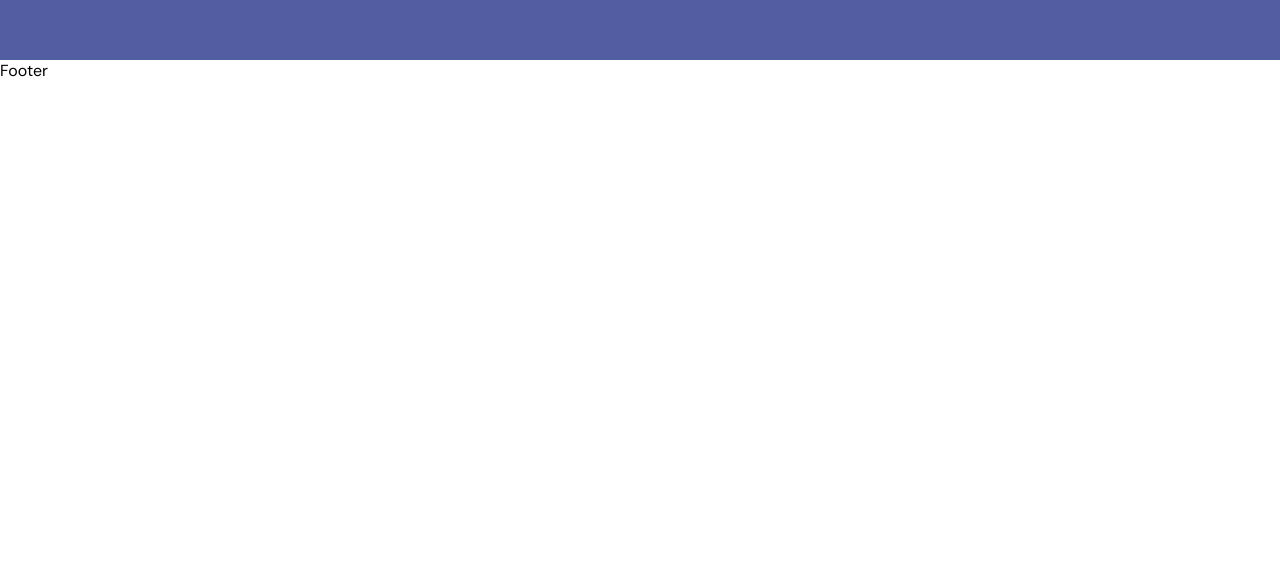
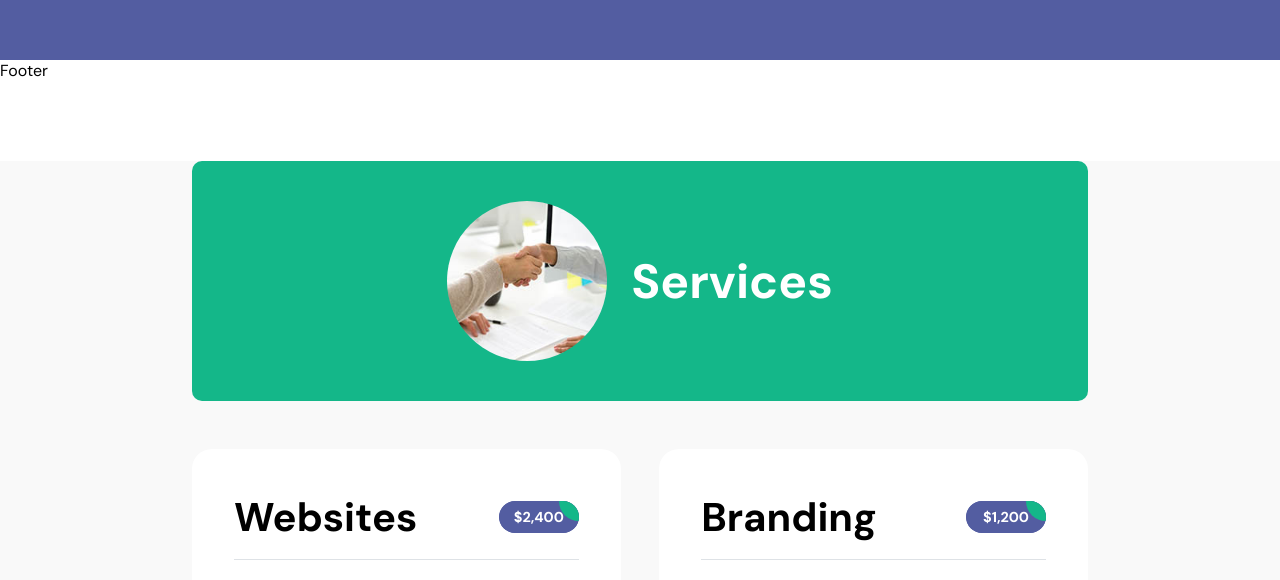
Before and after one commit to MoonesMezher/x5-portfolio, a React (Vite) app: page / in a window 1280 px wide. Shown: the part 740-1320 px from the top of the page. Before the commit the page ends 821 px from the top, so only its background shows below. Built offline with nearby package versions, Linux system fonts and the light colour scheme.

Commit message:
first commit

```diff
--- a/src/App.tsx
+++ b/src/App.tsx
@@ -1,24 +1,29 @@
-import './assets/css/colors.css'
-import './assets/css/fonts.css'
-import './assets/css/layout.css'
-import './App.css'
-import Home from './pages/Home/Home';
-import Header from './components/shared/Header/Header';
-import Footer from './components/shared/Footer/Footer';
-import { BrowserRouter, Route, Routes } from 'react-router-dom';
+import "./assets/css/colors.css";
+import "./assets/css/fonts.css";
+import "./assets/css/layout.css";
+import "./App.css";
+import Home from "./pages/Home/Home";
+import Header from "./components/shared/Header/Header";
+import Footer from "./components/shared/Footer/Footer";
+import { BrowserRouter, Route, Routes } from "react-router-dom";
+import Services from "./components/Services/Services";
 
 function App() {
   return (
-    <main>
+    <div>
+      <main>
         <BrowserRouter>
-          <Header/>
+          <Header />
           <Routes>
-            <Route path='/' element={<Home/>}/>
+            <Route path="/" element={<Home />} />
           </Routes>
-          <Footer/>
+          <Footer />
         </BrowserRouter>
-    </main>
-  )
+      </main>
+
+      <Services />
+    </div>
+  );
 }
 
-export default App
+export default App;
--- /dev/null
+++ b/src/components/Services/Cards/Card.css
@@ -0,0 +1,126 @@
+.service_card {
+  background-color: white;
+  border-radius: 20px;
+  border: 2px solid transparent;
+  position: relative;
+  padding: 40px 40px 240px 40px;
+  width: 33.5vw;
+  flex: 0 1 calc(50% - 20px);
+  transition: all 0.3s;
+  overflow: hidden;
+}
+
+.service_card:hover {
+  border: 2px solid #14b789;
+  box-shadow: 0 1rem 3rem rgba(0, 0, 0, 0.175);
+  transform: scale(1.025);
+}
+
+.service_top {
+  display: flex;
+  justify-content: space-between;
+  flex-wrap: wrap;
+  align-items: center;
+  padding-bottom: 1rem;
+  border-bottom: 1px solid #dee2e6;
+}
+
+.service_price_wrapper {
+  position: relative;
+  display: inline-block;
+  background-color: #535da1;
+  border-radius: 20px;
+  overflow: hidden;
+}
+
+.service_price {
+  display: flex;
+  justify-content: center;
+  align-items: center;
+  background-color: #535da1;
+  color: white;
+  font-weight: bold;
+  font-size: 0.9rem;
+  width: 5rem;
+  height: 2rem;
+  border-radius: 20px;
+  transition: 0.3s ease;
+}
+
+.services-price-overlay {
+  background: #14b789;
+  border-bottom-left-radius: 100%;
+  position: absolute;
+  top: 0px;
+  right: 0px;
+  width: 20px;
+  height: 20px;
+  pointer-events: none;
+}
+
+.brief p {
+  display: block;
+  margin-block-start: 1em;
+  margin-block-end: 1em;
+  margin-inline-start: 0px;
+  margin-inline-end: 0px;
+  unicode-bidi: isolate;
+  color: #717275;
+  font-size: 1.1rem;
+  padding: 20px 0;
+}
+
+.service_card .service_top h3 {
+  font-size: 2.5rem;
+}
+
+.service_card a {
+  color: #717275;
+  font-size: 1.2rem;
+  font-weight: bold;
+  border: 1.5px solid #dbdbdb;
+  border-radius: 25px;
+  display: flex;
+  justify-content: center;
+  align-items: center;
+  height: 3rem;
+  width: 12rem;
+  transition: 0.3s ease;
+}
+
+.service_card a:hover {
+  background-color: #14b789;
+  color: white;
+}
+
+.service_card .icon {
+  color: rgb(46, 46, 46);
+  font-weight: bold;
+  display: flex;
+  justify-content: center;
+  align-items: center;
+  height: 16rem;
+  width: 13rem;
+  transition: 0.3s ease;
+  font-size: 90px;
+  position: absolute;
+  bottom: -22px;
+  right: -22px;
+  border: 1.5px solid #dbdbdb;
+  border-radius: 15px;
+  transform: rotate(-35deg);
+}
+
+.service_card:hover .icon {
+  background-color: #14b789;
+  color: white;
+}
+
+.service_card:hover .service_price {
+  background-color: #14b789;
+  color: white;
+}
+
+.service_card:hover .services-price-overlay {
+  background-color: #535da1;
+}
--- /dev/null
+++ b/src/components/Services/Cards/Card.tsx
@@ -0,0 +1,32 @@
+import { ReactNode } from "react";
+import "./Card.css";
+interface Cardprops {
+  service: string;
+  price: string;
+  brief: string;
+  link: string;
+  icon: ReactNode;
+}
+
+const Card = ({ service, price, brief, link, icon }: Cardprops) => {
+  return (
+    <div className="service_card">
+      <div className="service_top">
+        <h3>{service}</h3>
+        <div className="service_price_wrapper">
+          <p className="service_price">
+            {price}
+            <div className="services-price-overlay"></div>
+          </p>
+        </div>
+      </div>
+      <div className="brief">
+        <p>{brief}</p>
+      </div>
+      <a href="#">{link}</a>
+      <div className="icon">{icon}</div>
+    </div>
+  );
+};
+
+export default Card;
--- /dev/null
+++ b/src/components/Services/Containers/Container.css
@@ -0,0 +1,8 @@
+.service_container {
+  margin: 0 15%;
+  align-items: flex-start;
+  display: flex;
+  justify-content: space-between;
+  flex-wrap: wrap;
+  gap: 20px;
+}
--- /dev/null
+++ b/src/components/Services/Containers/Container.tsx
@@ -0,0 +1,65 @@
+import "./Container.css";
+import { AiOutlineGlobal } from "react-icons/ai";
+import { BsLightbulb } from "react-icons/bs";
+import { CiMobile2 } from "react-icons/ci";
+import { FaGoogle } from "react-icons/fa";
+import Card from "../Cards/Card";
+
+const Container = () => {
+  const json = [
+    {
+      service: "Websites",
+      price: "$2,400",
+      brief:
+        "You may want to explore Too CSS for great collection of free HTML CSS templates.",
+      link: "Discover More",
+      icon: <AiOutlineGlobal />,
+    },
+
+    {
+      service: "Branding",
+      price: "$1,200",
+      brief:
+        "You can explore more CSS templates on TemplateMo website by browsing through different tags.",
+      link: "Discover More",
+      icon: <BsLightbulb />,
+    },
+
+    {
+      service: "Ecommerce",
+      price: "$3,600",
+      brief:
+        "If you need a customized ecommerce website for your business, feel free to discuss with me.",
+      link: "Discover More",
+      icon: <CiMobile2 />,
+    },
+
+    {
+      service: "SEO",
+      price: "$1,450",
+      brief:
+        "To list your website first on any search engine, we will work together. First Portfolio is one-page CSS Template for free download.",
+      link: "Discover More",
+      icon: <FaGoogle />,
+    },
+  ];
+  return (
+    <div className="service_container">
+      {json.map((element, index) => {
+        return (
+          <div key={index}>
+            <Card
+              service={element.service}
+              price={element.price}
+              brief={element.brief}
+              link={element.link}
+              icon={element.icon}
+            />
+          </div>
+        );
+      })}
+    </div>
+  );
+};
+
+export default Container;
--- /dev/null
+++ b/src/components/Services/Services.css
@@ -0,0 +1,11 @@
+::selection {
+  background-color: #14b789;
+  color: white;
+}
+
+.services {
+  background-color: #f9f9f9;
+  margin: 0;
+  padding: 0;
+  box-sizing: border-box;
+}
--- /dev/null
+++ b/src/components/Services/Services.tsx
@@ -0,0 +1,14 @@
+import Container from './Containers/Container'
+import './Services.css'
+import Title from './title/Title'
+
+const Services = () => {
+  return (
+    <div className='services'>
+        <Title/>
+        <Container/>
+    </div>
+  )
+}
+
+export default Services
--- /dev/null
+++ b/src/components/Services/title/Title.css
@@ -0,0 +1,26 @@
+.services_title{
+    margin: 0 15%;
+    height: 30vh;
+    margin-bottom: 3rem;
+    /* remove down before sending */
+    margin-top: 80px;
+    padding: 10px 30px;
+    display: flex;
+    justify-content: center;
+    background-color: #14b789;
+    align-items: center;
+    border-radius: 10px;
+}
+
+.services_title img {
+    width: 160px;
+    height: 160px;
+    object-fit: cover;
+    border-radius: 100px;
+}
+
+.services_title h2 {
+    margin-left: 1.5rem;
+    color: #ffffff;
+    font-size: 3rem;
+}
--- /dev/null
+++ b/src/components/Services/title/Title.tsx
@@ -0,0 +1,14 @@
+import './Title.css'
+
+import img from '../../../assets/images/home/handshake.jpg'
+
+const Title = () => {
+  return (
+    <div className='services_title'>
+        <img src={ img } alt="handshake" />
+        <h2>Services</h2>
+    </div>
+  )
+}
+
+export default Title
```
Also changed, not shown: src/assets/images/home/handshake.jpg (renamed from src/assets/images/home/handshake-man-woman-after-signing-business-contract-closeup.jpg).
